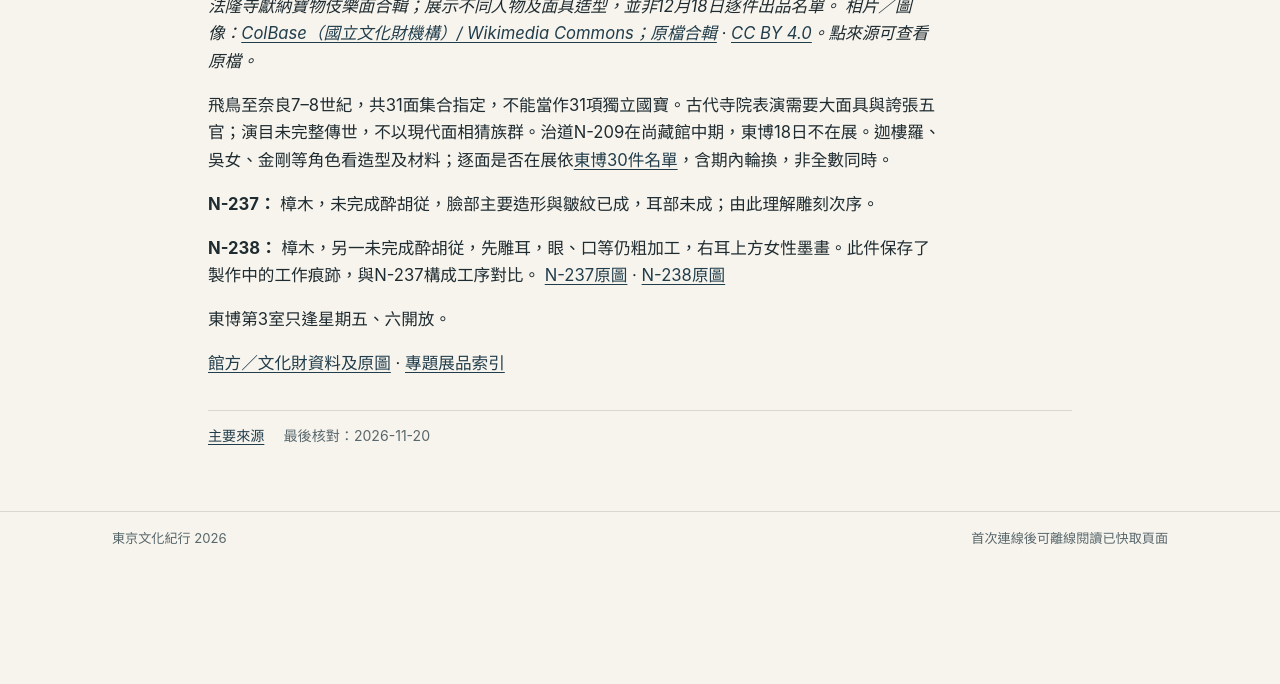
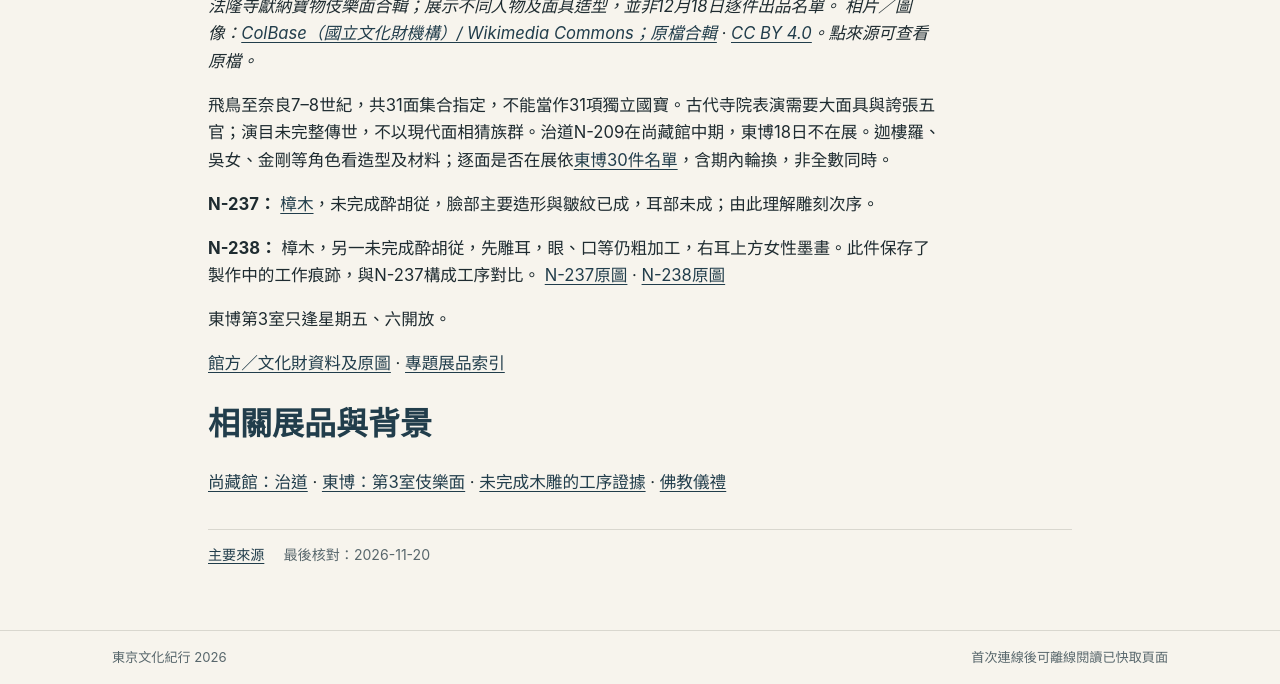
Before and after one commit to davetwchiu/tokyo-culture-trip-2026, a Jekyll site: the page built from content/works/gigaku.md, in a window 1280 px wide and 900 px high, scrolled down 541 px, cut to the strip 216-900 px from the top of the window. Built offline with Jekyll 4.4.1, drawn with Linux system fonts in a browser that asks for light colours; before the commit the page ends 1323 px from its top, so only the background shows below that.

Commit message:
Link gigaku object to museum and interpretive context

```diff
--- a/content/works/gigaku.md
+++ b/content/works/gigaku.md
@@ -24,10 +24,14 @@ offline: true
 
 飛鳥至奈良7–8世紀，共31面集合指定，不能當作31項獨立國寶。古代寺院表演需要大面具與誇張五官；演目未完整傳世，不以現代面相猜族群。治道N-209在尚藏館中期，東博18日不在展。迦樓羅、吳女、金剛等角色看造型及材料；逐面是否在展依[東博30件名單](https://www.tnm.jp/modules/r_exhibition/index.php?controller=item&id=8515)，含期內輪換，非全數同時。
 
-**N-237：** 樟木，未完成酔胡従，臉部主要造形與皺紋已成，耳部未成；由此理解雕刻次序。
+**N-237：** [樟木](/tokyo-culture-trip-2026/history/craft/#woodcarving)，未完成酔胡従，臉部主要造形與皺紋已成，耳部未成；由此理解雕刻次序。
 
 **N-238：** 樟木，另一未完成酔胡従，先雕耳，眼、口等仍粗加工，右耳上方女性墨畫。此件保存了製作中的工作痕跡，與N-237構成工序對比。 [N-237原圖](https://emuseum.nich.go.jp/detail?content_base_id=100769&content_part_id=30&langId=ja) · [N-238原圖](https://emuseum.nich.go.jp/detail?content_base_id=100769&content_part_id=31&langId=ja)
 
 東博第3室只逢星期五、六開放。
 
 [館方／文化財資料及原圖](https://emuseum.nich.go.jp/detail?content_base_id=100769&langId=ja) · [專題展品索引](../)
+
+## 相關展品與背景
+
+[尚藏館：治道](/tokyo-culture-trip-2026/museums/sannomaru/#mid-period) · [東博：第3室伎樂面](/tokyo-culture-trip-2026/museums/tokyo-national-museum/buildings/horyuji/#room-3) · [未完成木雕的工序證據](/tokyo-culture-trip-2026/history/craft/#woodcarving) · [佛教儀禮](/tokyo-culture-trip-2026/history/culture/#ritual)
```
